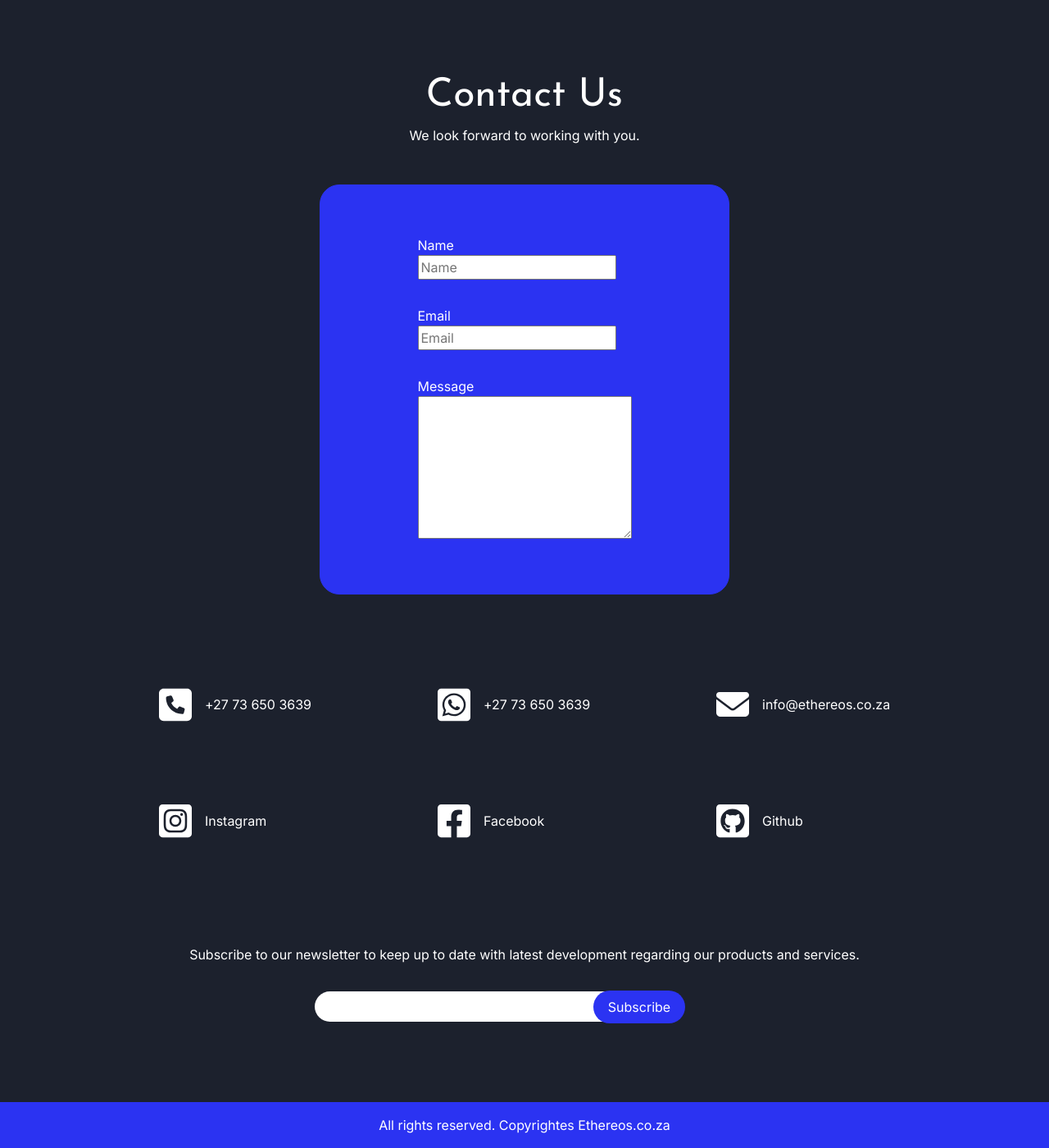
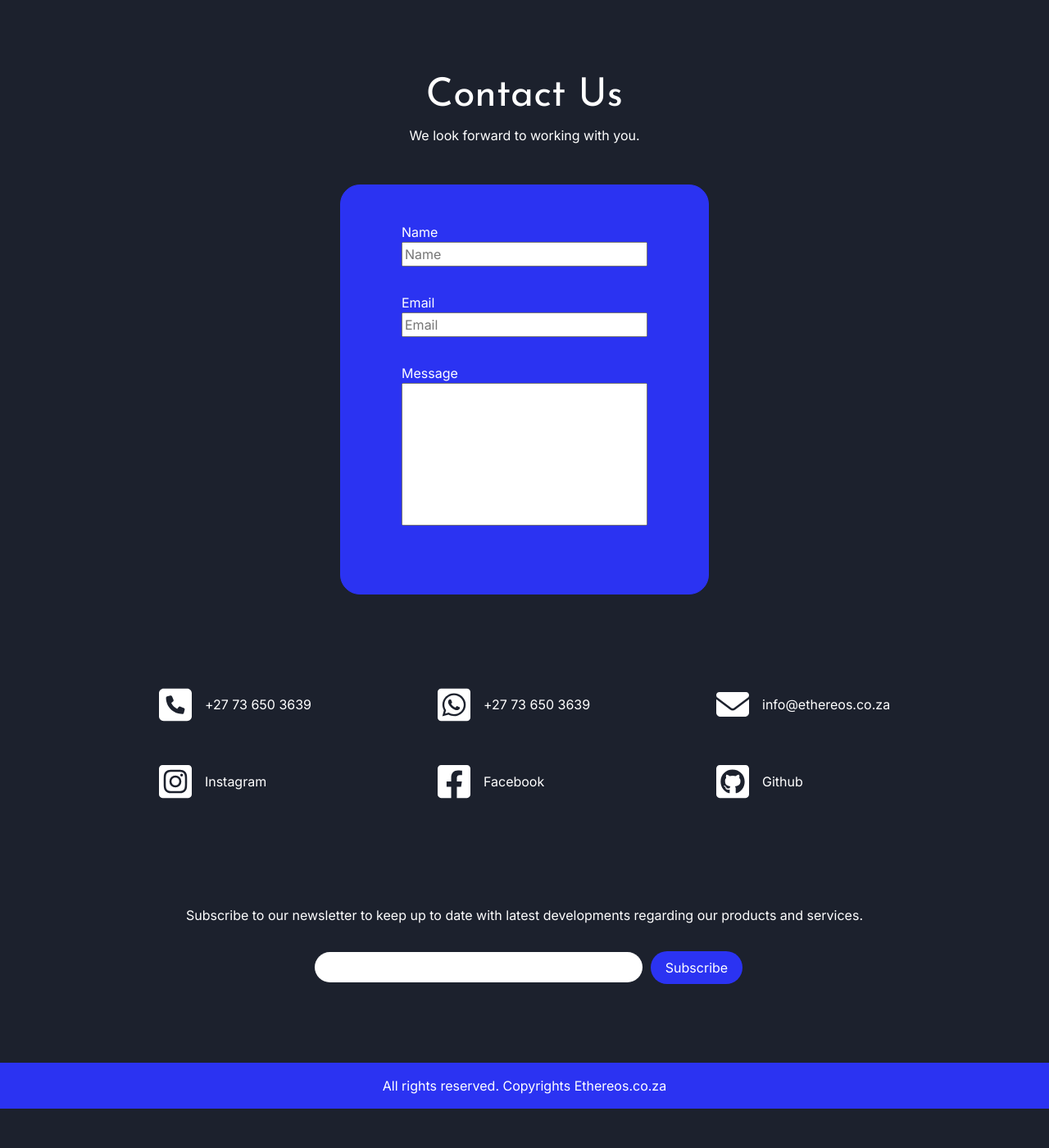
Before and after one commit to DeenoDev/My-Business-Website, a PHP site: page / in a window 1280 px wide. Shown: the part 4120-5520 px from the top of the page at 82% size. After the commit the page ends 5472 px from the top, so only its background shows below. Run offline with PHP 8.4, Linux system fonts and the light colour scheme; some libraries are stand-ins or nearby versions.

Commit message:
adjusted contact form size.

```diff
--- a/index.html
+++ b/index.html
@@ -65,7 +65,7 @@
                 <div class="services-grid">
                     <div class="card">
                         <img src="assets/web-design.png" alt="web design icon">
-                        <h5>Web Design</h5>
+                        <h5>Web Development</h5>
                         <p>Lorem, ipsum dolor sit amet consectetur adipisicing elit. Rem ipsum ex, quia architecto corporis.</p>
                     </div>
 
@@ -115,7 +115,7 @@
                 <h3>Projects</h3>
                 <div class="project-section">
                     <div class="project-card">
-                        <div class="project-card-text">
+                        <div class="project-card-text inverted">
                             <h6>Ecommerce</h6>
                             <br>
                             <p>Lorem ipsum dolor sit, amet consectetur adipisicing elit. Labore amet, impedit asperiores modi nam eum ipsum laborum iusto facere et.</p>
@@ -177,7 +177,7 @@
                         <label for="name">Email</label>
                         <input type="email" placeholder="Email" name="email" required>
                         <label for="message">Message</label>
-                        <textarea name="message" id="message" cols="24" rows="7"></textarea>
+                        <textarea name="message" id="message" cols="30" rows="7" required></textarea>
                     </div>
                 </form>
 
@@ -215,7 +215,7 @@
             </div>
 
             <div class="newsletter container">
-                <p>Subscribe to our newsletter to keep up to date with latest development regarding our products and services.</p>
+                <p>Subscribe to our newsletter to keep up to date with latest developments regarding our products and services.</p>
                 <div class="newsletter-field">
                 <input type="email">
                 <button type="submit">Subscribe</button>
@@ -224,7 +224,7 @@
 
     <footer class="footer">
 
-        <p>All rights reserved. Copyrightes Ethereos.co.za</p>
+        <p>All rights reserved. Copyrights Ethereos.co.za</p>
 
     </footer>
 
--- a/style.css
+++ b/style.css
@@ -242,7 +242,7 @@ form {
     border: 1px solid #2B33F2;
     border-radius: 1.5rem;
     background-color: #2B33F2;
-    width: 500px;
+    width: 450px;
     height: 500px;
     color: #fff;
     font-family: 'inter', sans-serif;
@@ -255,8 +255,19 @@ form label{
 
 }
 
-form input{
+form input,
+form textarea{
     margin-bottom: 2rem;
+    width: 100%;
+}
+
+form textarea{
+    resize: none;
+
+}
+
+.input-container {
+    width: 300px;
 }
 
 /* Contact Detail Block */
@@ -281,7 +292,7 @@ form input{
     display: grid;
     grid-template-columns: repeat(3, 1fr);
     grid-template-rows: repeat(2, 1fr);
-    gap: 6rem;
+    gap: 3rem;
     grid-column-gap: 8rem;
     align-items: center;
 
@@ -414,9 +425,14 @@ h3{
     font-family: 'inter', sans-serif;
 }
 
+.newsletter input:focus {
+    border: none;
+
+}
+
 .newsletter button {
     position: relative;
-    left: -60px;
+    left: 10px;
     color: #fff;
     width: 7rem;
     border: none;
```
